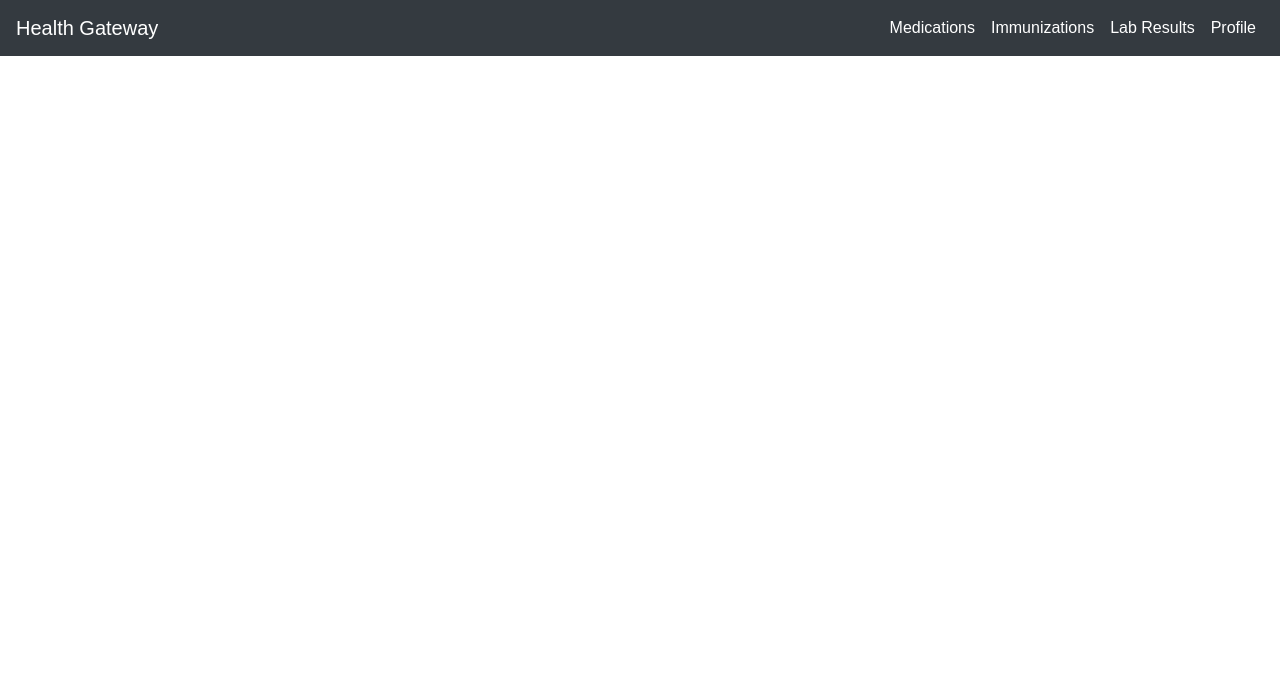
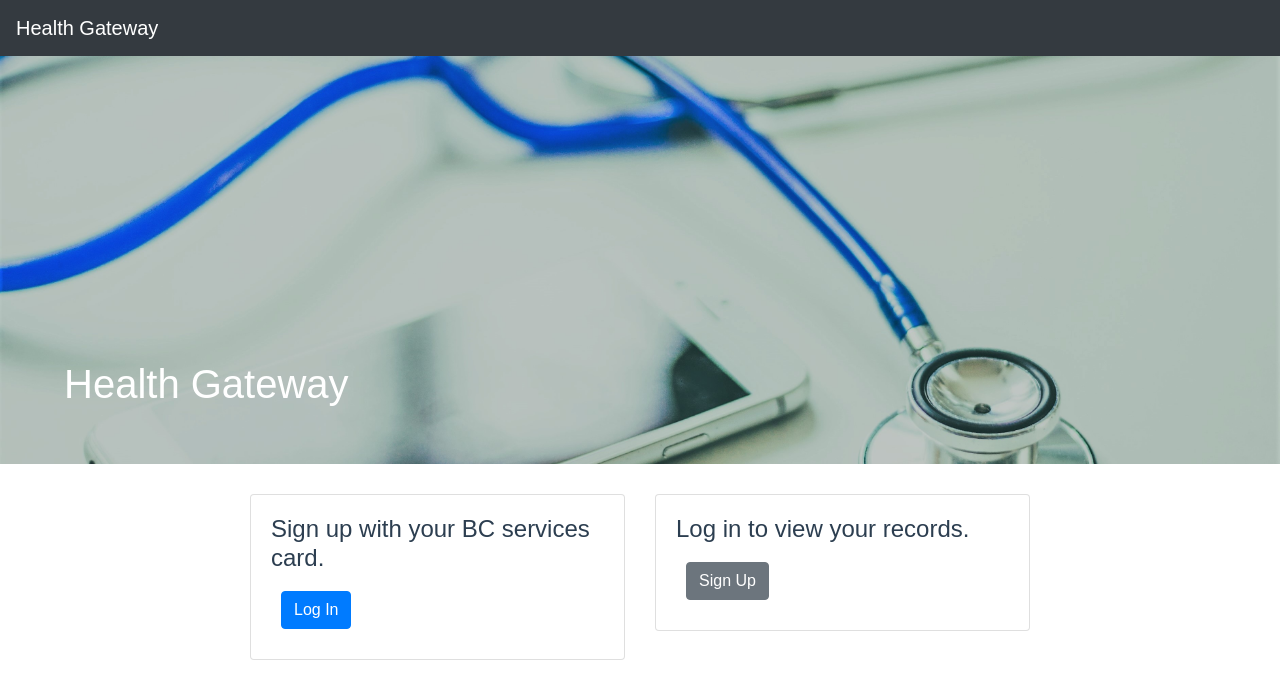
Before and after one commit to Quartech/Patient-Portal, a Vue app: page /#/login in a window 1280 px wide. Shown: the top 696 px of the page. Built offline with nearby package versions, Linux system fonts and the light colour scheme; what vue-resource would draw is missing.

Commit message:
Various changes for demo.

```diff
--- a/src/App.vue
+++ b/src/App.vue
@@ -1,10 +1,10 @@
 <template>
   <div id="app">
     <div id="nav">
-      <b-navbar toggleable="md" type="dark" variant="dark">
+      <b-navbar toggleable="md" type="dark" variant="dark" v-if="this.$router.currentRoute.name != 'login'">
         <b-navbar-toggle target="nav_collapse"></b-navbar-toggle>
         <b-navbar-brand>
-          <router-link to="/">Health Gateway</router-link>
+          <router-link to="/home">Health Gateway</router-link>
         </b-navbar-brand>
         <b-collapse is-nav id="nav_collapse">
           <!-- Right aligned nav items -->
@@ -24,8 +24,14 @@
           </b-navbar-nav>
         </b-collapse>
       </b-navbar>
+      <b-navbar v-else toggleable="md" type="dark" variant="dark">
+        <b-navbar-toggle target="nav_collapse"></b-navbar-toggle>
+        <b-navbar-brand>
+          <router-link to="/login">Health Gateway</router-link>
+        </b-navbar-brand>
+      </b-navbar>
     </div>
-    <br>
+
     <router-view/>
   </div>
 </template>
--- a/src/main.js
+++ b/src/main.js
@@ -11,6 +11,7 @@ import { library } from '@fortawesome/fontawesome-svg-core';
 import { FontAwesomeIcon } from '@fortawesome/vue-fontawesome';
 /* FontAwesome Icons */
 import { faSyncAlt } from '@fortawesome/free-solid-svg-icons';
+import {faCheck } from '@fortawesome/free-solid-svg-icons'
 import { faArrowsAltV } from '@fortawesome/free-solid-svg-icons';
 import { faFlask } from '@fortawesome/free-solid-svg-icons';
 import { faSyringe } from '@fortawesome/free-solid-svg-icons';
@@ -24,6 +25,7 @@ library.add(faArrowsAltV);
 library.add(faPrescriptionBottleAlt);
 library.add(faSyringe);
 library.add(faFlask);
+library.add(faCheck);
 
 Vue.use(BootstrapVue);
 Vue.use(VueResource);
--- a/src/router.js
+++ b/src/router.js
@@ -1,6 +1,7 @@
 import Vue from 'vue';
 import Router from 'vue-router';
 import Home from './views/Home.vue';
+import Welcome from './views/Welcome.vue';
 
 Vue.use(Router);
 
@@ -9,7 +10,12 @@ export default new Router({
     {
       path: '/',
       name: 'home',
-      component: Home,
+      component: Home
+    },
+    {
+      path: '/login',
+      name: 'login',
+      component: Welcome
     },
     {
       path: '/profile',
--- a/src/views/Home.vue
+++ b/src/views/Home.vue
@@ -1,9 +1,10 @@
 <template>
   <div class="container">
+    <br>
     <b-jumbotron text-variant="white">
       <template slot="header">Health Gateway</template>
       <template slot="lead">
-        This application lets you view your current medications, immunizations and lab results.
+        Safely and securely view your current medications, immunizations and lab results.
       </template>
     </b-jumbotron>
     <div class="page-body">
--- a/src/views/Immunizations.vue
+++ b/src/views/Immunizations.vue
@@ -1,5 +1,6 @@
 <template>
   <div class="container">
+    <br>
     <h1><font-awesome-icon icon="syringe"></font-awesome-icon> Immunizations</h1>
     <div>
       <b-form-group>
--- a/src/views/LabResults.vue
+++ b/src/views/LabResults.vue
@@ -1,5 +1,7 @@
 <template>
   <div class="container">
+    <br>
+
     <h1><font-awesome-icon icon="flask"></font-awesome-icon> Lab Results</h1>
     <table class="table">
       <thead>
@@ -7,9 +9,6 @@
           <th>Test</th>
           <th>Results</th>
           <th>
-            <button class="btn btn-light" @click="sortLabResults()">
-              <font-awesome-icon icon="arrows-alt-v"/>
-            </button>
             Date of Inspection
           </th>
           <th>
@@ -20,16 +19,46 @@
         </tr>
       </thead>
       <tbody>
-        <tr v-for="labResult in labResults" :key="labResult.id">
-          <td>{{ labResult.code.text}}</td>
-          <td>{{ !labResult.result ? 0 : labResult.result.length }}</td>
-          <td>{{ labResult.effectiveDateTime.split('T')[0] }}</td>
+        <tr v-for="labResult in labResults" :key="labResult.id" class="accordion-toggle">
+          <td>{{ labResult.resource.code.text }}</td>
+          <td>{{ labResult.resource.component.length }}</td>
+          <td>{{ labResult.resource.effectiveDateTime }}</td>
           <td>
             <button
               class="btn btn-light btn-sm"
-              @click="openLabResultModal(labResult.resource)"
+              @click="toggleDetails()"
             >DETAILS</button>
           </td>
+        </tr>
+        <tr class="details" v-if="this.isDetailsShowing == true">
+          <td>
+            <p>Observation: {{labResults[0].resource.component[0].code.text}}</p>
+            <p>Observation: {{labResults[0].resource.component[1].code.text}}</p>
+            <p>Observation: {{labResults[0].resource.component[2].code.text}}</p>
+            <p>Observation: {{labResults[0].resource.component[3].code.text}}</p>
+            <p>Observation: {{labResults[0].resource.component[4].code.text}}</p>
+            <p>Observation: {{labResults[0].resource.component[5].code.text}}</p>
+            <p>Observation: {{labResults[0].resource.component[6].code.text}}</p>
+          </td>
+          <td>
+            <p>Result: {{labResults[0].resource.component[0].valueQuantity.value}} {{labResults[0].resource.component[0].valueQuantity.unit}}</p>
+            <p>Result: {{labResults[0].resource.component[1].valueQuantity.value}} {{labResults[0].resource.component[1].valueQuantity.unit}}</p>
+            <p>Result: {{labResults[0].resource.component[2].valueQuantity.value}} {{labResults[0].resource.component[2].valueQuantity.unit}}</p>
+            <p>Result: {{labResults[0].resource.component[3].valueQuantity.value}} {{labResults[0].resource.component[3].valueQuantity.unit}}</p>
+            <p>Result: {{labResults[0].resource.component[4].valueQuantity.value}} {{labResults[0].resource.component[4].valueQuantity.unit}}</p>
+            <p>Result: {{labResults[0].resource.component[5].valueQuantity.value}} {{labResults[0].resource.component[5].valueQuantity.unit}}</p>
+            <p>Result: {{labResults[0].resource.component[6].valueQuantity.value}} {{labResults[0].resource.component[6].valueQuantity.unit}}</p>
+          </td>
+          <td>
+            <p>Pass/Fail: <font-awesome-icon class="check-icon" icon="check"></font-awesome-icon></p>
+            <p>Pass/Fail: <font-awesome-icon class="check-icon" icon="check"></font-awesome-icon></p>
+            <p>Pass/Fail: <font-awesome-icon class="check-icon" icon="check"></font-awesome-icon></p>
+            <p>Pass/Fail: <font-awesome-icon class="check-icon" icon="check"></font-awesome-icon></p>
+            <p>Pass/Fail: <font-awesome-icon class="check-icon" icon="check"></font-awesome-icon></p>
+            <p>Pass/Fail: <font-awesome-icon class="check-icon" icon="check"></font-awesome-icon></p>
+            <p>Pass/Fail: <font-awesome-icon class="check-icon" icon="check"></font-awesome-icon></p>
+          </td>
+          <td></td>
         </tr>
       </tbody>
     </table>
@@ -44,7 +73,7 @@ export default {
   data: () => {
     return {
       labResults: [],
-      sort: "new-to-old"
+      isDetailsShowing: false
     };
   },
   components: {},
@@ -54,36 +83,17 @@ export default {
         .get("http://localhost:5010/api/diagnosticreport")
         .then(response => {
           console.log(response);
-          this.labResults = response.body.labresults;
-          this.sortLabResults();
+          this.labResults = response.body.data.entry;
         });
     },
-    sortLabResults() {
-      let val1, val2;
-      if (this.sort === "new-to-old") {
-        val1 = 1;
-        val2 = -1;
-        this.sort = "old-to-new";
+    toggleDetails() {
+      if (!this.isDetailsShowing) {
+        this.isDetailsShowing = true;
       } else {
-        val1 = -1;
-        val2 = 1;
-        this.sort = "new-to-old";
+        this.isDetailsShowing = false;
       }
-      this.labResults = this.labResults.sort((a, b) => {
-        if (a.effectiveDateTime < b.effectiveDateTime) {
-          return val1;
-        }
-        if (a.effectiveDateTime > b.effectiveDateTime) {
-          return val2;
-        }
-        return 0;
-      });
-    },
-    openLabResultModal(labResult) {
-      console.log(labResult);
     }
   },
-
   beforeMount() {
     this.getAllLabResults();
   }
@@ -94,4 +104,10 @@ export default {
 .container {
   text-align: left;
 }
+.details {
+  margin-left: 15px;
+}
+.check-icon {
+  color: green
+}
 </style>
--- a/src/views/Medications.vue
+++ b/src/views/Medications.vue
@@ -1,5 +1,6 @@
 <template>
   <div class="container">
+    <br>
     <h1><font-awesome-icon icon="prescription-bottle-alt"></font-awesome-icon> Medications</h1>
     <table class="table" v-if="hasMedications">
       <thead>
--- a/src/views/Profile.vue
+++ b/src/views/Profile.vue
@@ -1,5 +1,6 @@
 <template>
   <div class="container">
+    <br>
     <h1>Profile</h1>
     <br>
     <b-row>
--- a/src/views/Welcome.vue
+++ b/src/views/Welcome.vue
@@ -1,11 +1,65 @@
 <template>
-    <div class="container">
-
+    <div class="page-body">
+        <b-img fluid :src="this.imageSource"/>
+        <h1 class="centered-message">Health Gateway</h1>
+        <br>
+        <div class="page-content">
+            <b-row>
+                <b-col>
+                    <b-card class="card-left">
+                        <h4>Sign up with your BC services card.</h4>
+                        <button class="btn btn-primary" @click="redirect('')">Log In</button>
+                    </b-card>
+                </b-col>
+                <b-col>
+                    <b-card class="card-right">
+                        <h4>Log in to view your records.</h4>
+                        <button class="btn btn-secondary">Sign Up</button>
+                    </b-card>
+                </b-col>
+            </b-row>
+        </div>
     </div>
 </template>
 
 <script>
+// @ is an alias to /src
+export default {
+  name: "Home",
+  components: {},
+  data: () => {
+    return {
+        imageSource: require("../assets/coverbanner.jpeg")
+    };
+  },
+  methods: {
+    redirect(path) {
+      this.$router.push('/' + path);
+    }
+  }
+};
 </script>
 
 <style scoped>
+.card-left {
+    margin-top: 30px;
+    margin-left: 40%;
+}
+.card-right {
+    margin-top: 30px;
+    margin-right: 40%
+}
+.btn{
+    display: inline-block;
+    margin: 10px;
+}
+.b-card {
+    text-align: center;
+}
+.centered-message {
+    position: absolute;
+    top: 45%;
+    left: 5%;
+    color: white;
+}
 </style>
```
Also changed, not shown: src/assets/coverbanner.jpeg (added).
